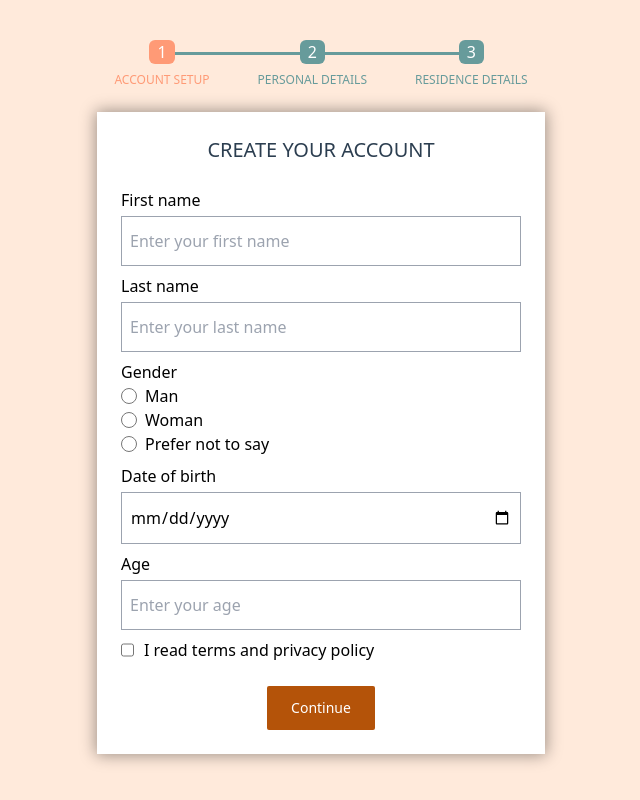
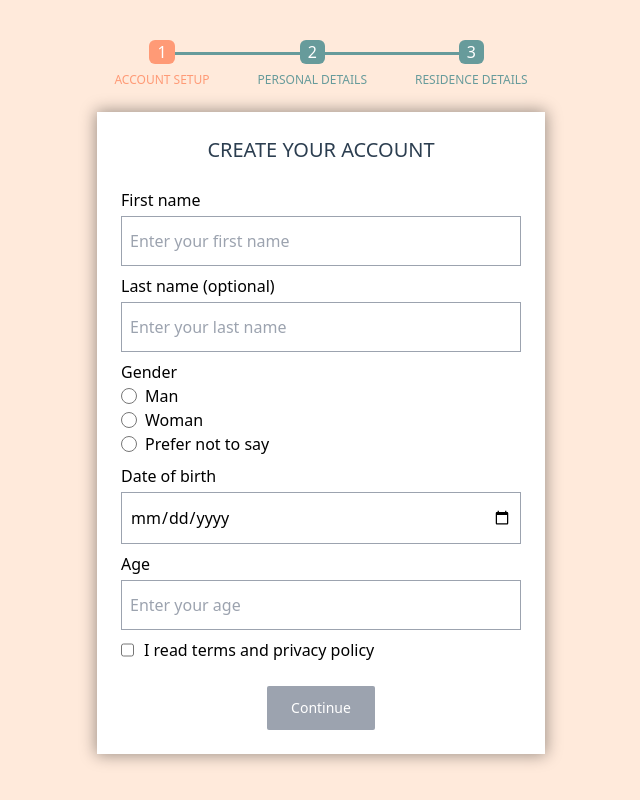
Before and after one commit to Pawel-Kica/react-playground, a Next.js app: page /form-builder in a window 1280 px wide. Shown: the whole page, without its empty margins (319-959 px from the left). Built offline with nearby package versions, Linux system fonts and the light colour scheme.

Commit message:
Refactor: types and files structure

```diff
--- a/components/form-builder/FormBuilderSteps.tsx
+++ /dev/null
@@ -1,47 +0,0 @@
-import FormBuilderTemplate from './FormBuilderTemplate';
-
-const CREATE_ACCOUNT_FORM_CONFIG = {
-    STEP_1: [
-        {
-            label: 'First name',
-            type: 'text',
-            name: 'firstName',
-            placeholder: 'Enter your first name',
-            required: true,
-        },
-        {
-            label: 'Last name',
-            type: 'text',
-            name: 'lastName',
-            placeholder: 'Enter your password',
-            required: true,
-        },
-    ],
-    STEP_2: [
-        {
-            type: 'email',
-            name: 'email',
-            placeholder: 'Enter your email address',
-            required: true,
-        },
-        {
-            type: 'password',
-            name: 'password',
-            placeholder: 'Enter your password',
-            required: true,
-        },
-    ],
-};
-
-export function FormBuilderStep1({ form, setForm }) {
-    return (
-        <>
-            <FormBuilderTemplate
-                config={CREATE_ACCOUNT_FORM_CONFIG.STEP_1}
-                state={form}
-                onChange={setForm}
-                title="123"
-            />
-        </>
-    );
-}
--- /dev/null
+++ b/components/form-builder/config.ts
@@ -0,0 +1,113 @@
+import dayjs from 'dayjs';
+import { z } from 'zod';
+import { FormBuilderField } from './FormBuilderTemplate';
+
+export enum GenderOptionsEnum {
+    Man = 'Man',
+    Woman = 'Woman',
+    Prefer_not_to_say = 'Prefer not to say',
+}
+
+const yesterday = dayjs().subtract(1, 'd');
+
+export const CREATE_ACCOUNT_FORM_FIELDS: FormBuilderField[][] = [
+    [
+        {
+            label: 'First name',
+            type: 'text',
+            name: 'firstName',
+            placeholder: 'Enter your first name',
+            schema: z.string().min(2, 'First name must contain at least 2 characters'),
+        },
+        {
+            label: 'Last name (optional)',
+            type: 'text',
+            name: 'lastName',
+            placeholder: 'Enter your last name',
+            optional: true,
+            // schema: z.string().min(2, 'Last name must contain at least 2 characters'),
+        },
+        {
+            label: 'Gender',
+            type: 'radio',
+            name: 'gender',
+            placeholder: 'Enter your last name',
+            options: { items: Object.values(GenderOptionsEnum), multiple: false },
+            schema: z.nativeEnum(GenderOptionsEnum, {
+                // https://stackoverflow.com/questions/73557949/zod-error-handling-with-custom-error-messages-on-enums
+                errorMap: (issue, _ctx) => {
+                    switch (issue.code) {
+                        case 'invalid_enum_value':
+                            return { message: 'Gender is required' };
+                        default:
+                            return { message: 'Gender is required' };
+                    }
+                },
+            }),
+        },
+        {
+            label: 'Date of birth',
+            type: 'date',
+            name: 'dateOfBirth',
+            schema: z
+                .date()
+                .min(new Date('1900-01-01'), 'Date must be greater than 01/01/1900')
+                .max(yesterday.toDate(), 'Date must be less than ' + yesterday.format('DD/MM/YYYY')),
+        },
+        {
+            label: 'Age',
+            type: 'number',
+            name: 'age',
+            placeholder: 'Enter your age',
+            min: 18,
+            max: 100,
+            schema: z
+                .number({ invalid_type_error: 'Age is required' })
+                .min(18, 'Age must be greater or equal to 18')
+                .max(100, 'Age must be less than or equal to 100'),
+        },
+        {
+            label: 'I read terms and privacy policy',
+            type: 'checkbox',
+            name: 'termsAgree',
+            schema: z.custom((data) => data === true, 'You must agree to terms and privacy'),
+        },
+    ],
+    [
+        {
+            type: 'email',
+            name: 'email',
+            placeholder: 'Enter your email address',
+            schema: z.string().email(),
+        },
+        {
+            type: 'password',
+            name: 'password',
+            placeholder: 'Enter your password',
+            schema: z.string().min(8, 'Password must contain at least 2 characters'),
+        },
+        {
+            label: 'Phone number',
+            type: 'phone',
+            name: 'phone',
+            placeholder: 'XXX-YYY-ZZZ',
+            schema: z.string().regex(new RegExp(/^[0-9]{3}-[0-9]{3}-[0-9]{3}$/), 'Required format: XXX-YYY-ZZZ'), // Normal regex
+            // .regex(new RegExp(/^\d{3}-\d{3}-\d{3}$/), 'Phone number must be in format xxx-yyy-zzz'), // Fancy regex
+        },
+    ],
+    [
+        {
+            type: 'text',
+            name: 'country',
+            placeholder: 'Enter your country',
+        },
+        {
+            type: 'text',
+            name: 'city',
+            placeholder: 'Enter your city',
+            optional: true,
+        },
+    ],
+];
+
+export const CREATE_ACCOUNT_FORM_TITLES = ['Create your account', 'Personal details', 'Residence details'];
--- a/hooks/useFormBuilder.ts
+++ b/hooks/useFormBuilder.ts
@@ -1,15 +1,15 @@
 import { ChangeEvent, HTMLInputTypeAttribute, useCallback, useState } from 'react';
-import { ZodAny } from 'zod';
-import { FormBuilderConfig } from './../components/form-builder/FormBuilderTemplate';
+import { ZodAnyDef, ZodSchema } from 'zod';
+import { FormBuilderField } from './../components/form-builder/FormBuilderTemplate';
 
-export type UseFormSetFunctionType = (e: ChangeEvent<HTMLInputElement>, schema?: ZodAny) => void;
+export type UseFormSetFunctionType = (e: ChangeEvent<HTMLInputElement>, schema?: ZodSchema) => void;
 
 export function useFormBuilder<T>(initialValues: T) {
     const [form, _setForm] = useState(initialValues);
 
-    function validateAll(config: FormBuilderConfig[]) {
+    function validateAll(fields: FormBuilderField[]) {
         let updatePayload: Record<string, any> = {};
-        for (const key of config) {
+        for (const key of fields) {
             const value = form[key.name].value;
             const error = validateSingle(value, key.type, key.schema);
             if (error) {
@@ -24,11 +24,10 @@ export function useFormBuilder<T>(initialValues: T) {
     }
 
     const canContinue = useCallback(
-        (config: FormBuilderConfig[]) => {
-            for (const key of config) {
+        (fields: FormBuilderField[]) => {
+            for (const key of fields) {
                 const value = form[key.name].value;
                 const error = validateSingle(value, key.type, key.schema);
-                console.log(error, 'error', key.name);
                 if (error) {
                     return false;
                 }
@@ -38,7 +37,7 @@ export function useFormBuilder<T>(initialValues: T) {
         [form],
     );
 
-    function validateSingle(value: any, type: HTMLInputTypeAttribute, schema?: any) {
+    function validateSingle(value: any, type: HTMLInputTypeAttribute, schema?: ZodAnyDef) {
         if (!schema) return '';
 
         switch (type) {
@@ -49,13 +48,12 @@ export function useFormBuilder<T>(initialValues: T) {
                 break;
         }
         const result = schema.safeParse(value);
-        if (!result.success) {
-            return result.error.issues[0].message;
-        }
+        if (result.success) return '';
+
+        return result.error.issues[0].message;
     }
 
-    function setForm(e: ChangeEvent<HTMLInputElement>, schema: any) {
-        let error = '';
+    function setForm(e: ChangeEvent<HTMLInputElement>, schema?: any) {
         let update_value: any = e.target.value;
 
         switch (e.target.type) {
@@ -67,7 +65,7 @@ export function useFormBuilder<T>(initialValues: T) {
             default:
                 break;
         }
-        error = validateSingle(update_value, e.target.type, schema);
+        const error = validateSingle(update_value, e.target.type, schema);
 
         _setForm((prev) => ({
             ...prev,
--- a/pages/form-builder.tsx
+++ b/pages/form-builder.tsx
@@ -1,131 +1,40 @@
-import dayjs from 'dayjs';
+import { ValueOf } from 'next/dist/shared/lib/constants';
 import { useEffect, useState } from 'react';
-import { z } from 'zod';
-import FormBuilderTemplate, { FormBuilderConfig } from '../components/form-builder/FormBuilderTemplate';
+import {
+    CREATE_ACCOUNT_FORM_FIELDS,
+    CREATE_ACCOUNT_FORM_TITLES,
+    GenderOptionsEnum,
+} from '../components/form-builder/config';
+import FormBuilderTemplate from '../components/form-builder/FormBuilderTemplate';
 import ProgressBar from '../components/form-builder/ProgressBar';
 import { useFormBuilder } from '../hooks/useFormBuilder';
 import { useMultistepForm } from '../hooks/useMultiStep';
 
-type genderOptions = 'Man' | 'Woman' | 'Prefer not to say';
-enum GenderOptionsEnum {
-    Man = 'Man',
-    Woman = 'Woman',
-    Prefer_not_to_say = 'Prefer not to say',
-}
-
 interface CreateAccountBody {
-    email: string;
-    password: string;
+    // Step 1
     firstName: string;
     lastName: string;
     dateOfBirth: string;
-    gender: genderOptions;
+    gender: GenderOptionsEnum;
     age: number;
-    termsAgree: string;
+    termsAgree: boolean;
+    // Step 2
+    email: string;
+    password: string;
+    phone: string;
+    // Step 3
     city: string;
     country: string;
 }
-
-const yesterday = dayjs().subtract(1, 'd');
-
-const CREATE_ACCOUNT_FORM_CONFIG: FormBuilderConfig[][] = [
-    [
-        {
-            label: 'First name',
-            type: 'text',
-            name: 'firstName',
-            placeholder: 'Enter your first name',
-            schema: z.string().min(2, 'First name must contain at least 2 characters'),
-        },
-        {
-            label: 'Last name',
-            type: 'text',
-            name: 'lastName',
-            placeholder: 'Enter your last name',
-            schema: z.string().min(2, 'Last name must contain at least 2 characters'),
-        },
-        {
-            label: 'Gender',
-            type: 'radio',
-            name: 'gender',
-            placeholder: 'Enter your last name',
-            options: { items: Object.values(GenderOptionsEnum), multiple: false },
-            schema: z.nativeEnum(GenderOptionsEnum, {
-                // https://stackoverflow.com/questions/73557949/zod-error-handling-with-custom-error-messages-on-enums
-                errorMap: (issue, _ctx) => {
-                    switch (issue.code) {
-                        case 'invalid_enum_value':
-                            return { message: 'Gender is required' };
-                        default:
-                            return { message: 'Gender is required' };
-                    }
-                },
-            }),
-        },
-        {
-            label: 'Date of birth',
-            type: 'date',
-            name: 'dateOfBirth',
-            schema: z
-                .date()
-                .min(new Date('1900-01-01'), 'Date must be greater than 01/01/1900')
-                .max(yesterday.toDate(), 'Date must be less than ' + yesterday.format('DD/MM/YYYY')),
-        },
-        {
-            label: 'Age',
-            type: 'number',
-            name: 'age',
-            placeholder: 'Enter your age',
-            min: 18,
-            max: 100,
-            schema: z
-                .number({ invalid_type_error: 'Age is required' })
-                .min(18, 'Age must be greater or equal to 18')
-                .max(100, 'Age must be less than or equal to 100'),
-        },
-        {
-            label: 'I read terms and privacy policy',
-            type: 'checkbox',
-            name: 'termsAgree',
-            schema: z.custom((data) => data === true, 'You must agree to terms and privacy'),
-        },
-    ],
-    [
-        {
-            type: 'email',
-            name: 'email',
-            placeholder: 'Enter your email address',
-            schema: z.string().email(),
-        },
-        {
-            type: 'password',
-            name: 'password',
-            placeholder: 'Enter your password',
-        },
-    ],
-    [
-        {
-            type: 'text',
-            name: 'country',
-            placeholder: 'Enter your country',
-        },
-        {
-            type: 'text',
-            name: 'city',
-            placeholder: 'Enter your city',
-            optional: true,
-        },
-    ],
-];
-
-const titles = ['Create your account', 'Personal details', 'Residence details'];
+interface FormField {
+    value: ValueOf<CreateAccountBody>;
+    error: string;
+}
 
 export default function FormBuilder() {
     const [pass, setPass] = useState<boolean>(false);
 
-    const { form, setForm, validateAll, canContinue } = useFormBuilder<
-        Record<keyof CreateAccountBody, { error: string; value: any }>
-    >({
+    const { form, setForm, validateAll, canContinue } = useFormBuilder<Record<keyof CreateAccountBody, FormField>>({
         firstName: { value: '', error: '' },
         lastName: { value: '', error: '' },
         gender: { value: '', error: '' },
@@ -134,36 +43,32 @@ export default function FormBuilder() {
         termsAgree: { value: false, error: '' },
         email: { value: '', error: '' },
         password: { value: '', error: '' },
+        phone: { value: '', error: '' },
         city: { value: '', error: '' },
         country: { value: '', error: '' },
     });
 
     const { currentStepIndex, element, isFirstStep, isLastStep, back, next } = useMultistepForm(
-        CREATE_ACCOUNT_FORM_CONFIG.map((config, k) => (
-            <FormBuilderTemplate key={k} config={config} state={form} onChange={setForm} />
+        CREATE_ACCOUNT_FORM_FIELDS.map((fields, k) => (
+            <FormBuilderTemplate key={k} fields={fields} state={form} onChange={setForm} />
         )),
     );
 
     useEffect(() => {
-        const result = canContinue(CREATE_ACCOUNT_FORM_CONFIG[currentStepIndex]);
+        const result = canContinue(CREATE_ACCOUNT_FORM_FIELDS[currentStepIndex]);
         if (result !== pass) setPass(result);
     }, [canContinue, currentStepIndex, pass]);
 
     function continueHandler() {
-        if (!pass) {
-            validateAll(CREATE_ACCOUNT_FORM_CONFIG[currentStepIndex]);
-        } else {
-            next();
-        }
+        if (pass) return next();
+        validateAll(CREATE_ACCOUNT_FORM_FIELDS[currentStepIndex]);
     }
-
-    console.log(pass, 'lol pass');
 
     return (
         <div className="relative m-auto flex min-h-screen flex-col items-center bg-[#ffeadb] py-4 xs:pt-10">
             <ProgressBar step={currentStepIndex} />
             <div className="relative m-4 flex w-11/12 max-w-md flex-col items-center bg-white py-6 px-2 shadow-m">
-                <div className="text-xl uppercase text-gray-m">{titles[currentStepIndex]}</div>
+                <div className="text-xl uppercase text-gray-m">{CREATE_ACCOUNT_FORM_TITLES[currentStepIndex]}</div>
                 {element}
                 <div className="flex gap-3">
                     {isFirstStep || (
--- a/styles/globals.css
+++ b/styles/globals.css
@@ -24,7 +24,7 @@
         @apply bg-orange-m text-white px-6 py-3 text-sm rounded-sm
     }
     .btn-builder.disabled{
-        @apply bg-amber-700
+        @apply bg-gray-400
     }
 }
 .input-checkbox{
```
Also changed, not shown: components/form-builder/FormBuilderTemplate.tsx (+6 -5 lines).
